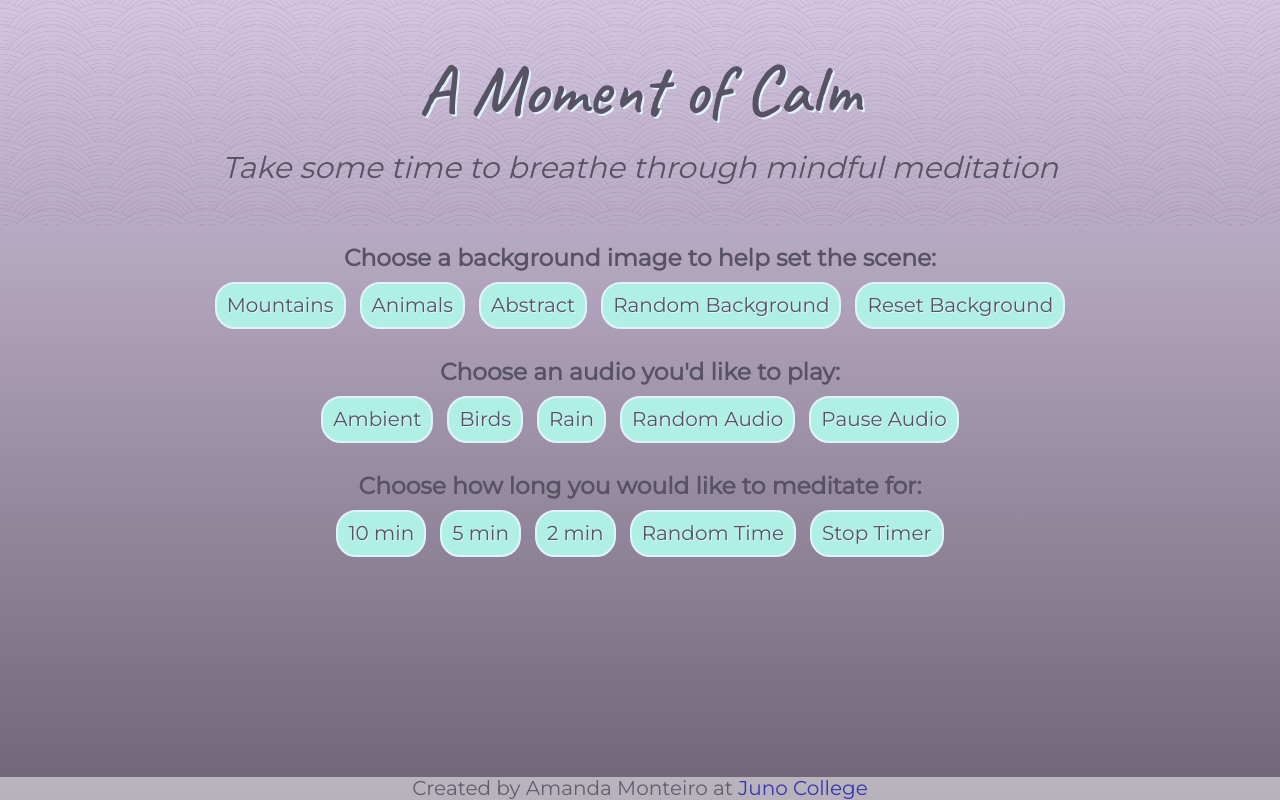
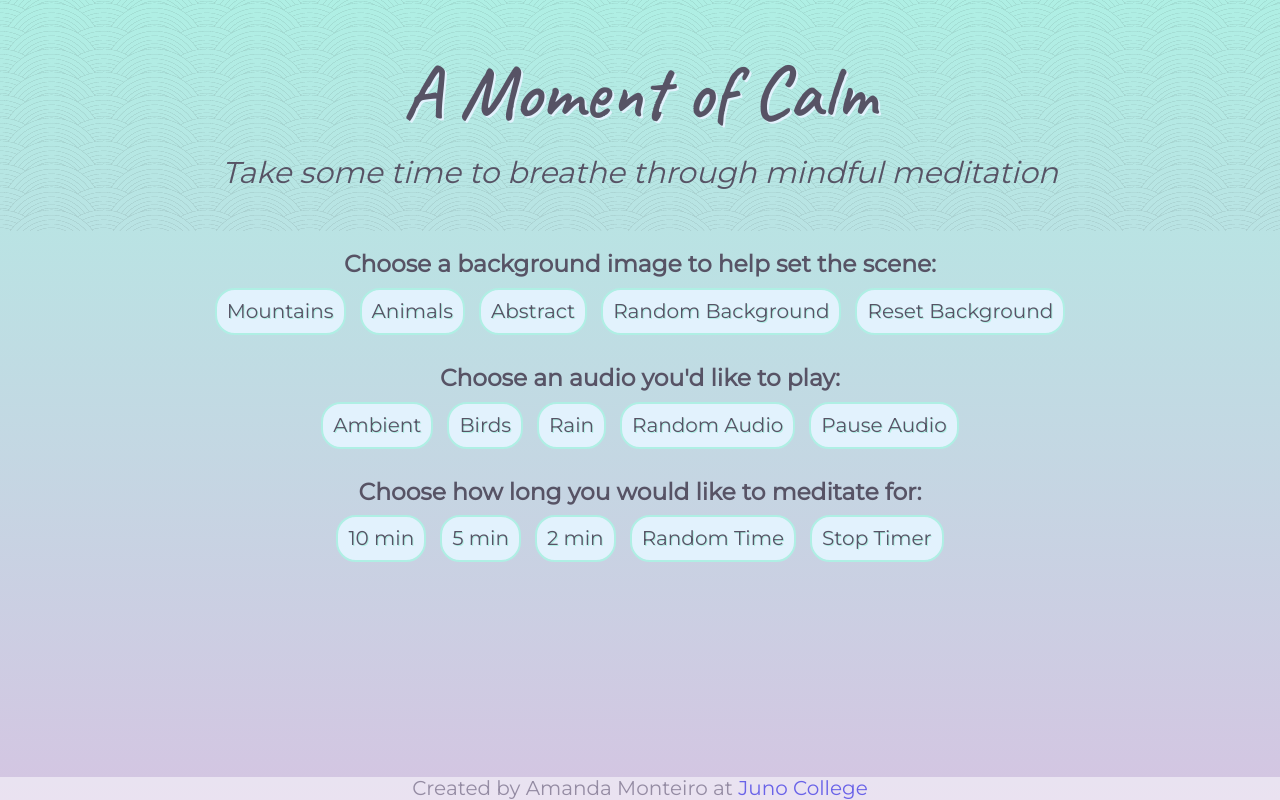
Before and after one commit to armontei/amanda-monteiro-project-3, a plain HTML site: page index.html in a window 1280 px wide. Drawn offline with nearby package versions, Linux system fonts and the light colour scheme.

Commit message:
some minor style changes I wanted to show the bf to impress him

```diff
--- a/styles/sass/_colors.scss
+++ b/styles/sass/_colors.scss
@@ -1,6 +1,5 @@
 // landing colors
 $independence: hsl(253, 10%, 36%);
-$oldLavender: hsl(275, 8%, 43%);
 $thistle: hsl(271, 33%, 83%);
 $blueGreen: hsl(170, 66, 81);
 $aliceBlue: hsl(205, 87%, 94%);
--- a/styles/sass/_global.scss
+++ b/styles/sass/_global.scss
@@ -6,8 +6,3 @@ button {
     font-size: 2rem;
     color: $independence;
 }
-
-h1 {
-    font-family: 'Caveat', cursive;
-    font-size: 7rem;
-}
--- a/styles/sass/_main.scss
+++ b/styles/sass/_main.scss
@@ -1,5 +1,5 @@
 .background {
-    background: linear-gradient(0deg, $oldLavender 0%, $thistle 100%);
+    background: linear-gradient(0deg, $thistle 0%, $blueGreen 100%);
     background-size: cover;
     background-repeat: no-repeat;
     background-position: center;
@@ -17,7 +17,7 @@
 }
 
 .abstract {
-    background-image: url(../images/abstract.jpg);
+    background-image: url(../images/magenta.jpg);
 }
 
 header {
@@ -32,15 +32,22 @@ h1 {
     padding-bottom: 20px;
 }
 
+h1 {
+    font-family: 'Caveat', cursive;
+    font-size: 7.5rem;
+}
+
 h2 {
     font-style: italic;
-    font-weight: 200;
+    font-weight: 100;
     padding-bottom: 40px;
+    font-size: 3rem;
 }
 
 ul {
     display: flex;
     justify-content: center;
+    flex-wrap: wrap;
 }
 
 .mountains h3 {
@@ -55,22 +62,6 @@ ul {
     color: purple;
 }
 
-// .countdownBar{
-//     position: absolute;
-//     left: 100px;
-//     width: 500px;
-//     height: 10px;
-//     top: 100px;
-//     border: 2px solid black;
-//     background: linear-gradient(to right, white, blue);
-// }
-
-// .timeLeft {
-//     float: right;
-//     background: lightgrey;
-//     height: 10px;
-// }
-
 section {
     margin: 20px 0;
 }
@@ -80,9 +71,9 @@ button {
     cursor: pointer;
     margin: 10px 7px;
     border-radius: 20px;
-    background-color: $blueGreen;
-    border: 2px solid $aliceBlue;
-    text-shadow: 1px 1px $aliceBlue;
+    background-color: $aliceBlue;
+    border: 2px solid $blueGreen;
+    text-shadow: 1px 1px $blueGreen;
 }
 
 .minutes,
```
Also changed, not shown: images/floral.jpg (added), images/magenta.jpg (added), styles/style.css.
